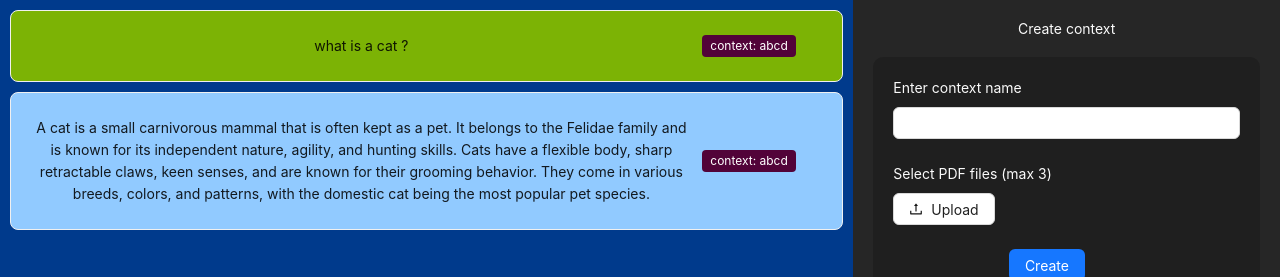
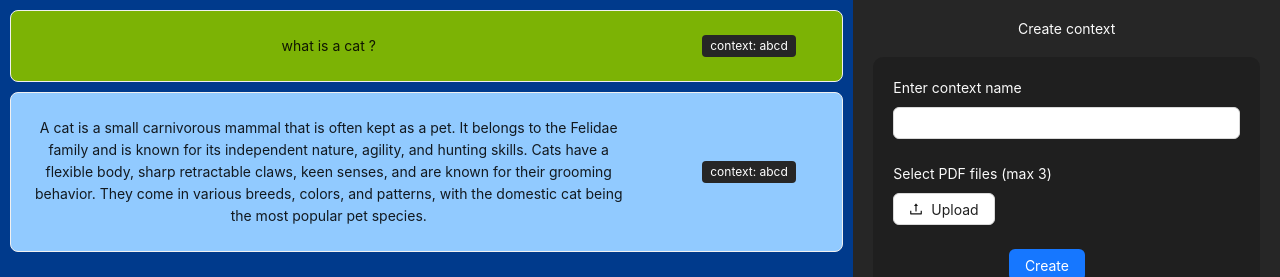
Before and after one commit to soumyaprakashdatta/ai_chat_app, a React (Vite) app: page / in a window 1280 px wide. Shown: the top 277 px of the page. Built offline with nearby package versions, Linux system fonts and the light colour scheme; no server answers.

Commit message:
scroll to bottom, added context indicator

```diff
--- a/src/Chat.jsx
+++ b/src/Chat.jsx
@@ -10,7 +10,7 @@ import {
   Tag,
 } from 'antd'
 import React from 'react'
-import { useState, useReducer } from 'react'
+import { useState, useReducer, useRef, useEffect } from 'react'
 import { SendOutlined } from '@ant-design/icons'
 const { Footer, Content } = Layout
 
@@ -60,6 +60,12 @@ function Chat({ currentContext }) {
   const [loading, setLoading] = useState(false)
   const [error, setError] = useState(null)
 
+  const bottomRef = useRef(null)
+
+  useEffect(() => {
+    bottomRef.current?.scrollIntoView({ behavior: 'smooth' })
+  }, [chatList])
+
   async function getChatCompletions() {
     setError(null)
     setLoading(true)
@@ -105,7 +111,7 @@ function Chat({ currentContext }) {
       dispatch({
         type: 'add',
         data: {
-          role: 'error',
+          role: 'server',
           message: `error while fetching completion, err=${JSON.stringify(ex)}`,
           context: currentContext,
         },
@@ -137,6 +143,7 @@ function Chat({ currentContext }) {
               {chatList.map((chat, index) => {
                 return <ChatMessageBox index={index} chat={chat} />
               })}
+              <div ref={bottomRef} />
             </Flex>
           </Col>
         </Row>
@@ -221,9 +228,10 @@ function ChatMessageBox({ index, chat }) {
           key={index}
         >
           <Row>
-            <Col span={20}>
+            <Col span={18}>
               <div>{chat.message}</div>
             </Col>
+            <Col span={2} />
             <Col
               span={4}
               style={{
@@ -232,7 +240,7 @@ function ChatMessageBox({ index, chat }) {
                 alignItems: 'center',
               }}
             >
-              <Tag color="#520339">context: {chat.context}</Tag>
+              <Tag color="#262626">context: {chat.context}</Tag>
             </Col>
           </Row>
         </Card>
```
